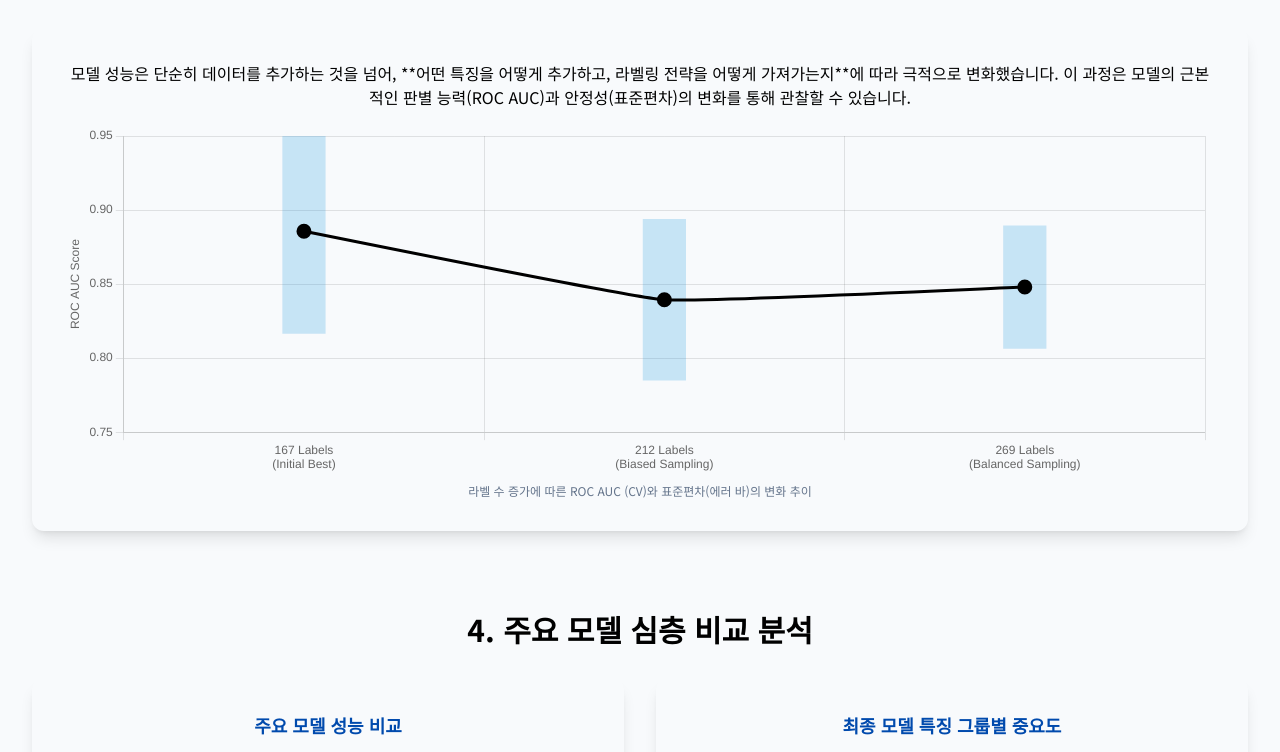
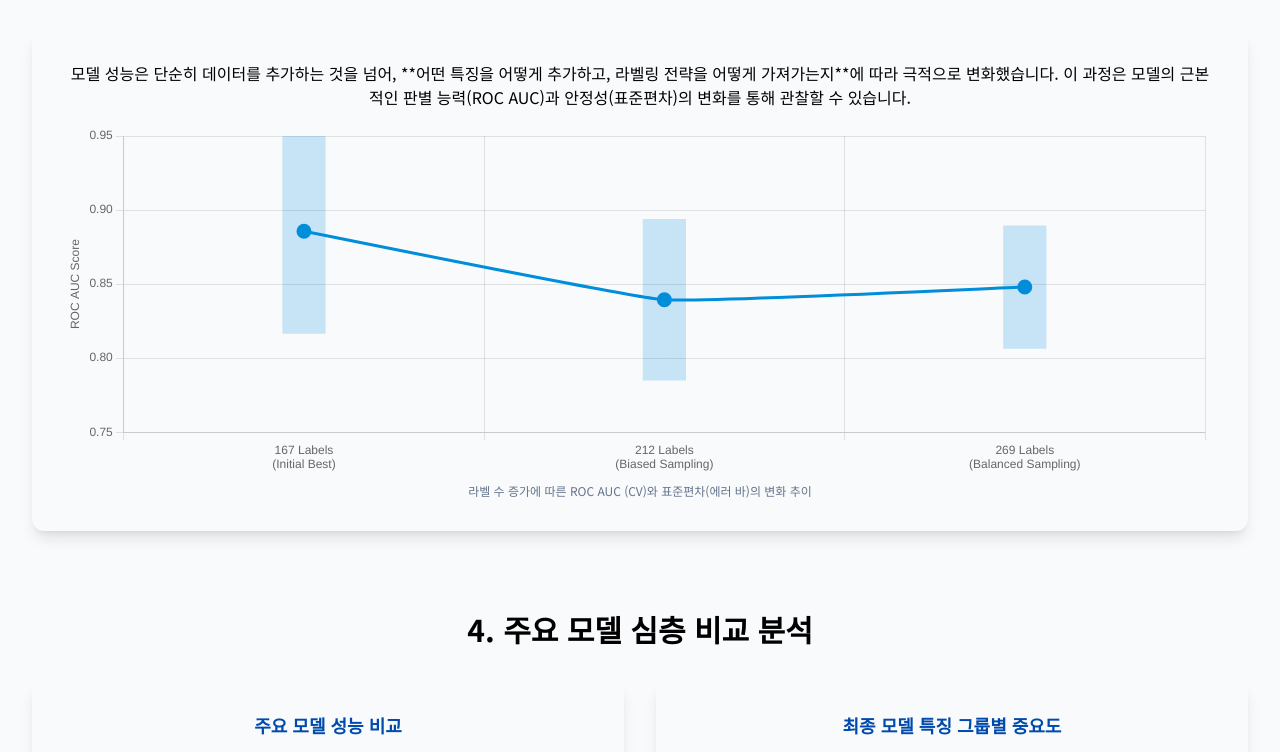
Before and after one commit to polarstar00/ALDA, a plain HTML site: page index.html in a window 1280 px wide. Shown: the part 991-1743 px from the top of the page. Drawn offline with nearby package versions, Linux system fonts and the light colour scheme.

Commit message:
Update index.html
컬러 변수 수정
(CSS 변수 안먹는 곳에 다이렉트 HEX코드 지정)

```diff
--- a/index.html
+++ b/index.html
@@ -214,8 +214,8 @@
                 datasets: [{
                     label: 'ROC AUC (CV)',
                     data: [0.8857, 0.8394, 0.8480],
-                    borderColor: 'var(--color-primary-bright)',
-                    backgroundColor: 'var(--color-primary-bright)',
+                    borderColor: '#008DDA', // Using direct hex code
+                    backgroundColor: '#008DDA', // Using direct hex code
                     tension: 0.1,
                     borderWidth: 3,
                     pointRadius: 6,
@@ -304,13 +304,13 @@
                     label: '167 Labels (Best AUC Model)',
                     data: [0.8247, 0.7412, 0.7672, 0.8857],
                     backgroundColor: 'rgba(0, 141, 218, 0.7)', // primary-bright
-                    borderColor: 'var(--color-primary-bright)',
+                    borderColor: '#008DDA', // Using direct hex code
                     borderWidth: 1
                 }, {
                     label: '269 Labels (Balanced Model)',
                     data: [0.7838, 0.8096, 0.7957, 0.8480],
                     backgroundColor: 'rgba(65, 201, 226, 0.7)', // accent-cyan
-                    borderColor: 'var(--color-accent-cyan)',
+                    borderColor: '#41C9E2', // Using direct hex code
                     borderWidth: 1
                 }]
             };
@@ -343,7 +343,6 @@
         // --- Chart 3: Feature Importance by Group ---
         const ctx3 = document.getElementById('featureImportanceChart');
         if (ctx3) {
-            // Based on the 269-label model, summing up the importances
             const featureData = {
                 labels: ['수치형 특징 (6개)', 'CheckType OHE (~7개)', 'Mask Group OHE (~7개)', 'Is_Same_Mask (1개)'],
                 datasets: [{
@@ -355,10 +354,10 @@
                         0.023 // Is_Same_Mask
                     ],
                     backgroundColor: [
-                        'var(--color-primary-deep)',
-                        'var(--color-primary-bright)',
-                        'var(--color-accent-cyan)',
-                        'var(--color-accent-light)'
+                        '#004AAD',      // --color-primary-deep
+                        '#008DDA',      // --color-primary-bright
+                        '#41C9E2',      // --color-accent-cyan
+                        '#ACE2E1'       // --color-accent-light
                     ]
                 }]
             };
```
